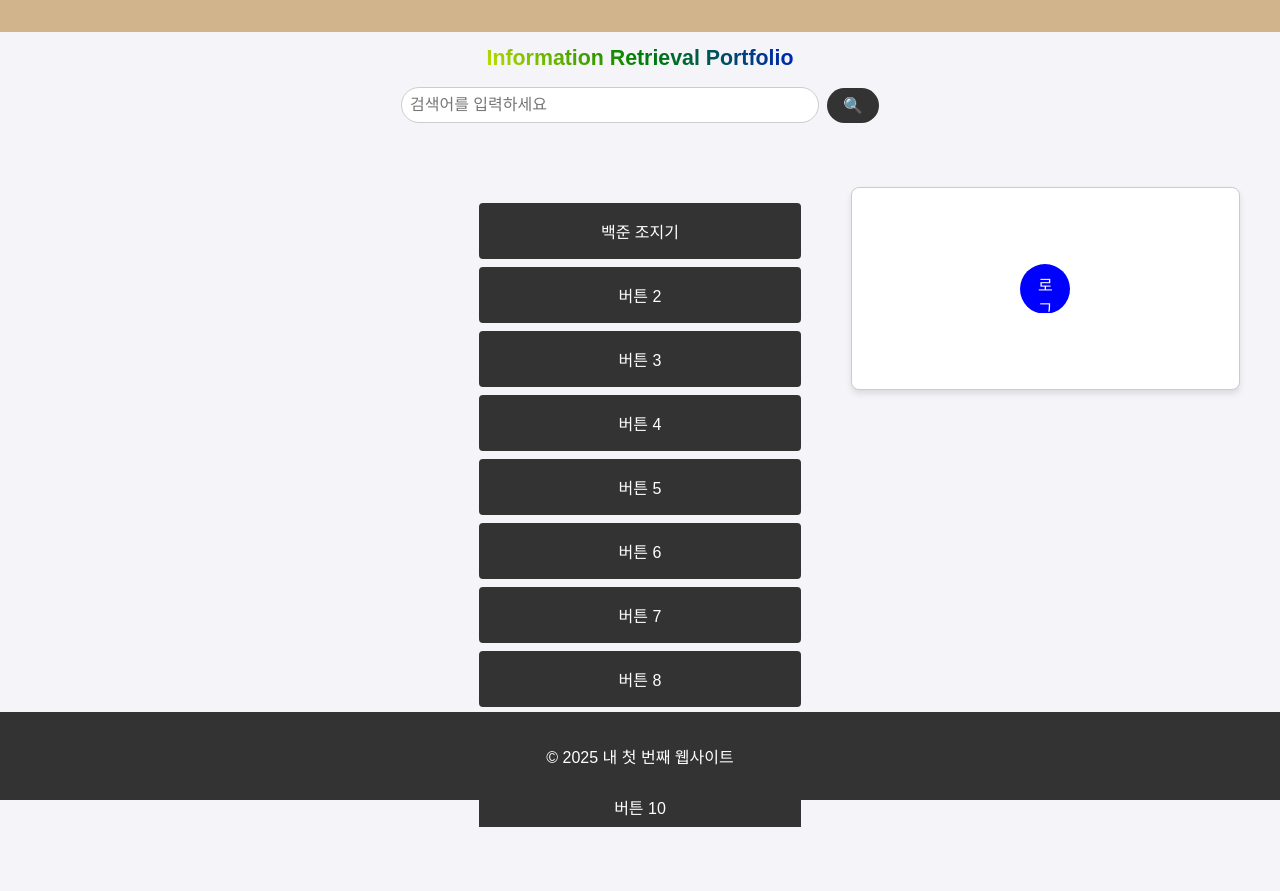
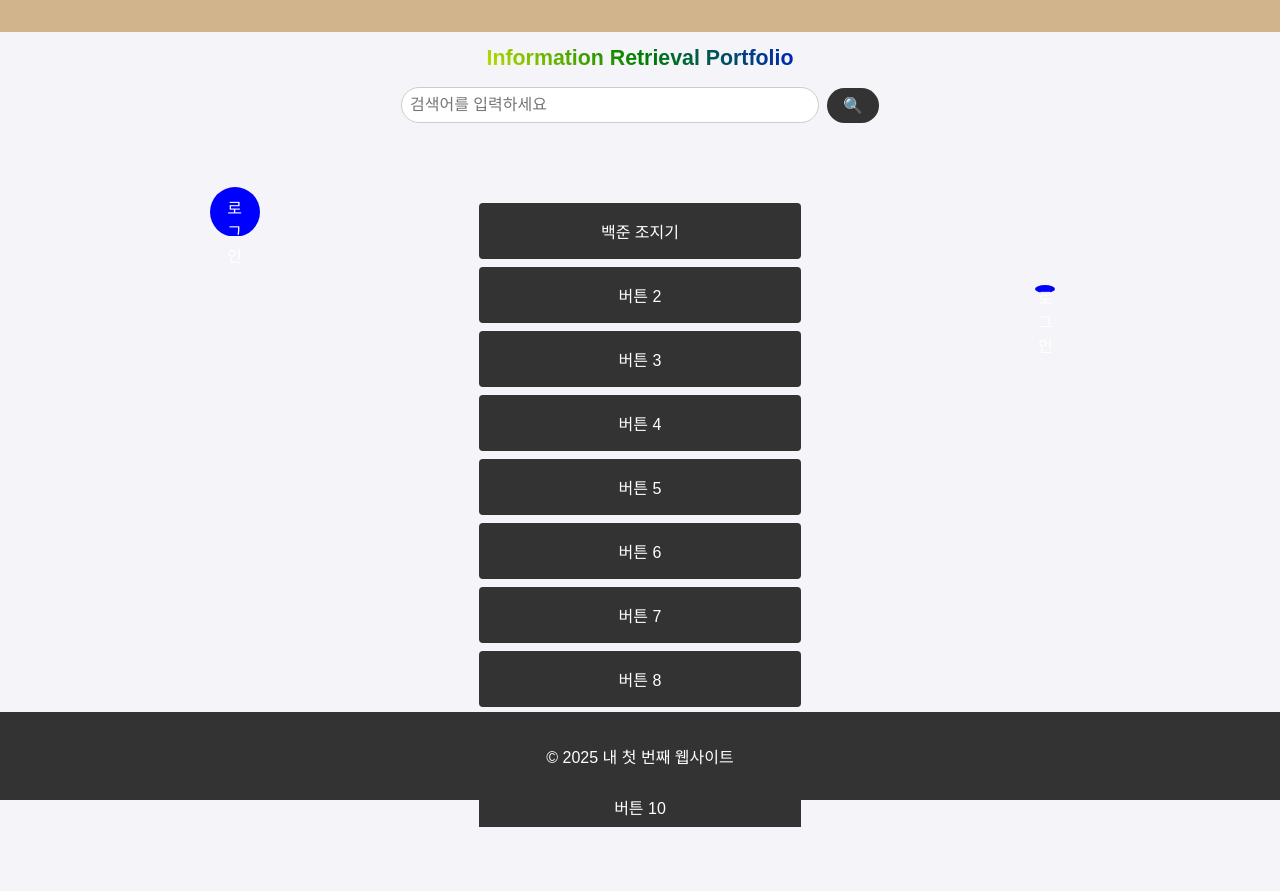
Before and after one commit to Code-Crane/my-first-repo, a plain HTML site: page index.html in a window 1280 px wide. Drawn offline with Linux system fonts and the light colour scheme.

Commit message:
로그인 버튼 수정

```diff
--- a/index.html
+++ b/index.html
@@ -179,7 +179,18 @@
                 <button>버튼 19</button>
                 <button>버튼 20</button>
             </div>
-            <div class="login-container">
+            <div class="login-container" style="background-color: transparent; border: none; box-shadow: none;">
+                <form>
+                    <button style="background-color: blue; color: white; border: none; padding: 0; cursor: pointer; border-radius: 50%; font-size: 1rem; width: 20px; height: 8px;">
+                        로그인
+                    </button>
+                    <style>
+                        .login-container button:hover {
+                            box-shadow: 0 4px 8px rgba(0, 0, 0, 0.2);
+                        }
+                    </style>
+                </form>
+            </div>
                 <form>
                     <button style="background-color: blue; color: white; border: none; padding: 0.5rem 1rem; cursor: pointer; border-radius: 50%; font-size: 1rem; transition: box-shadow 0.3s ease; width: 50px; height: 50px;">
                         로그인
```
